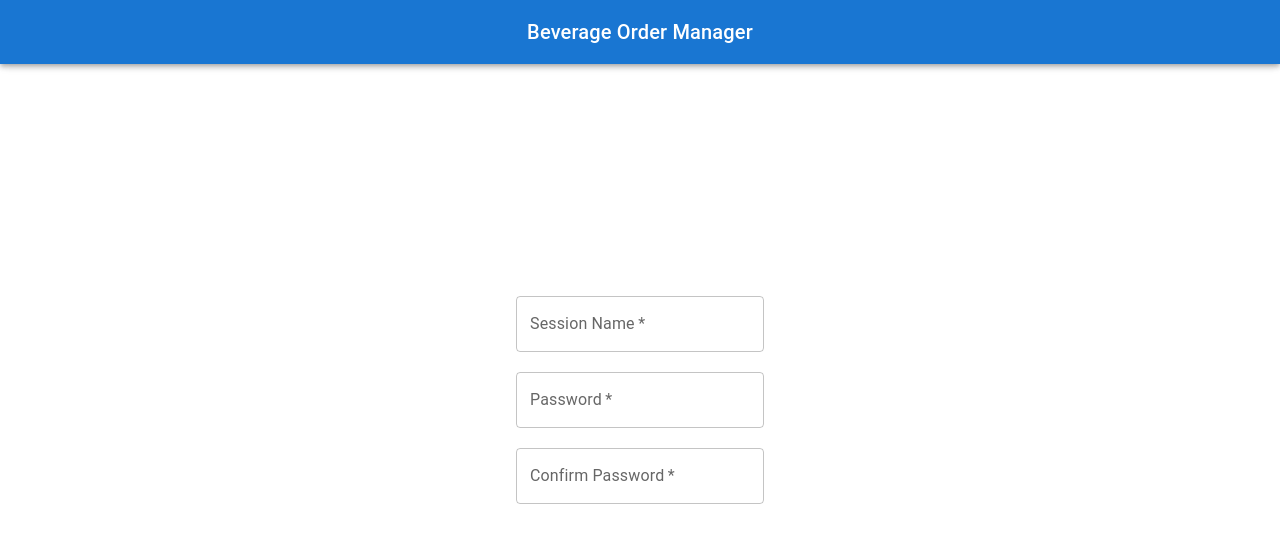
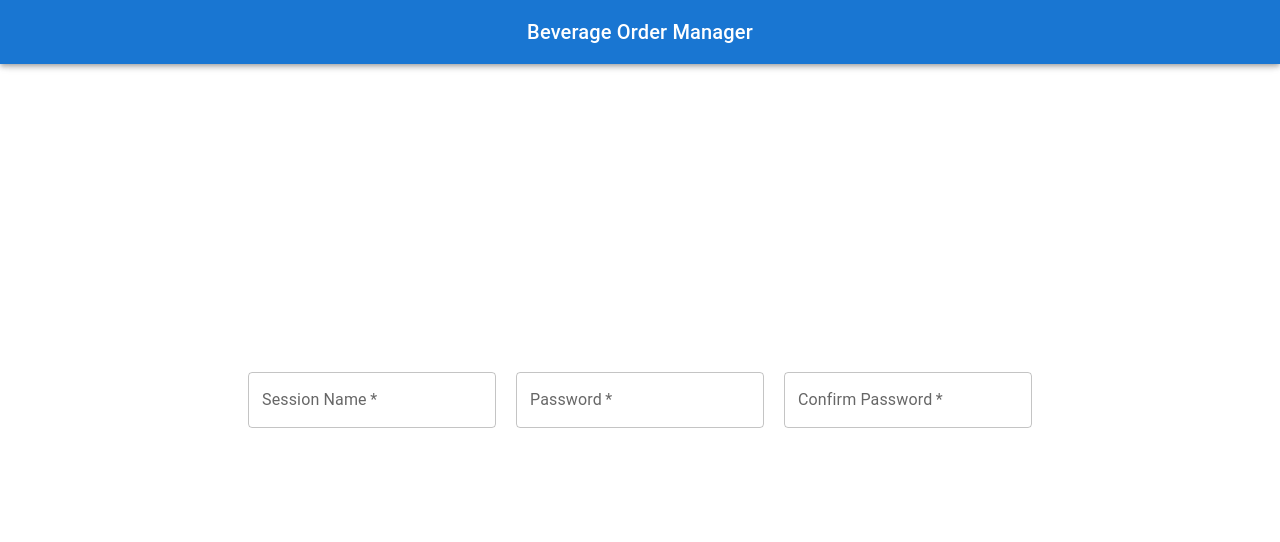
Before and after one commit to dexsjw/beverage-order-manager, a React (Vite) app: page / in a window 1280 px wide. Shown: the top 542 px of the page. Built offline with nearby package versions, Linux system fonts and the light colour scheme; some icons are missing.

Commit message:
removed Box sx styling

```diff
--- a/src/components/SessionForm.tsx
+++ b/src/components/SessionForm.tsx
@@ -7,10 +7,7 @@ function SessionForm() {
   })
 
   return (
-    <Box sx={{
-      display: "flex",
-      flexDirection: "column"
-    }}>
+    <Box>
       <CustomTextField
         required
         id="session-name"
```
